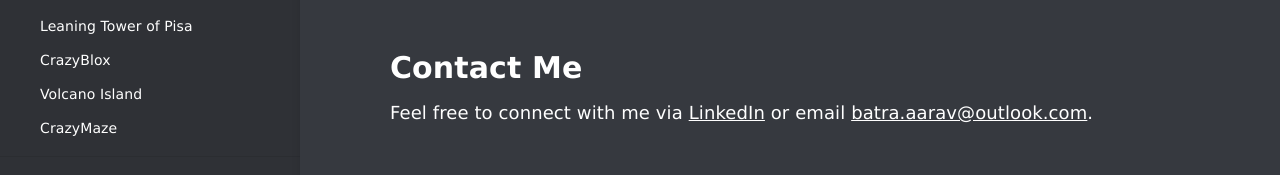
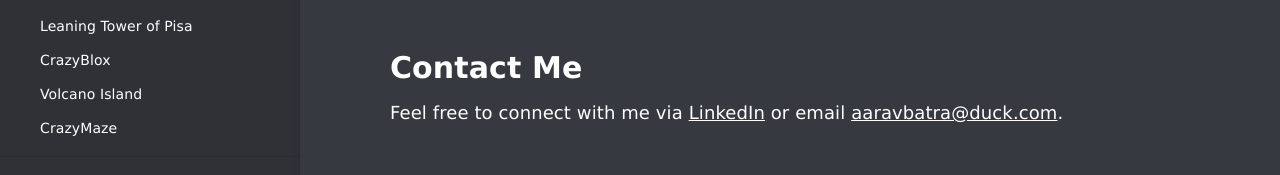
Before and after one commit to batra-aarav/www.aaravbatra.me, a Jekyll site: the page built from _docs/about/aboutme.md, in a window 1280 px wide. Shown: the part 388-563 px from the top of the page. Built offline with Jekyll 4.4.1, drawn with Linux system fonts in a browser that asks for light colours.

Commit message:
Update aboutme.md

```diff
--- a/_docs/about/aboutme.md
+++ b/_docs/about/aboutme.md
@@ -6,4 +6,4 @@ order: 1
 My name is Aarav Batra. I am the class of 2025 at East Brunswick High School. I like to program in my free time and I have many projects you can feel free to check out. My main interests are at the intersection of computer science, business, and exercise science/kinesiology.
 
 ### Contact Me
-Feel free to connect with me via [LinkedIn](https://www.linkedin.com/in/aarav-batra-a0abaa2a4/) or email [batra.aarav@outlook.com](mailto:batra.aarav@outlook.com).
+Feel free to connect with me via [LinkedIn](https://www.linkedin.com/in/aarav-batra-a0abaa2a4/) or email [aaravbatra@duck.com](mailto:aaravbatra@duck.com).
```
